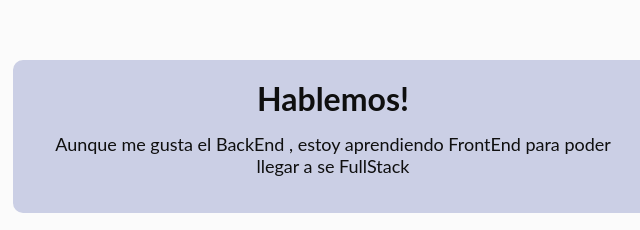
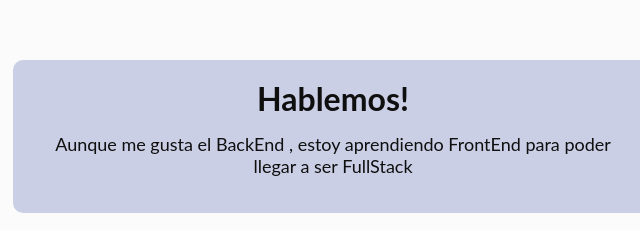
Before and after one commit to fckfck97/proyecto-2-cod-latam-jesus, a plain HTML site: page index.html in a window 1280 px wide. Shown: the part 1023-1253 px from the top of the page, 307-947 px from the left. Drawn offline with Linux system fonts and the light colour scheme.

Commit message:
Update index.html
agregado la r a ser

```diff
--- a/index.html
+++ b/index.html
@@ -45,7 +45,7 @@
         <section id="contacto">
             <article class="hablemos">
                 <h2>Hablemos!</h2>
-                <p>Aunque me gusta el BackEnd , estoy aprendiendo FrontEnd para poder llegar a se FullStack</p>
+                <p>Aunque me gusta el BackEnd , estoy aprendiendo FrontEnd para poder llegar a ser FullStack</p>
             </article>
             <ul id="contact-links">
                 <li>
```
